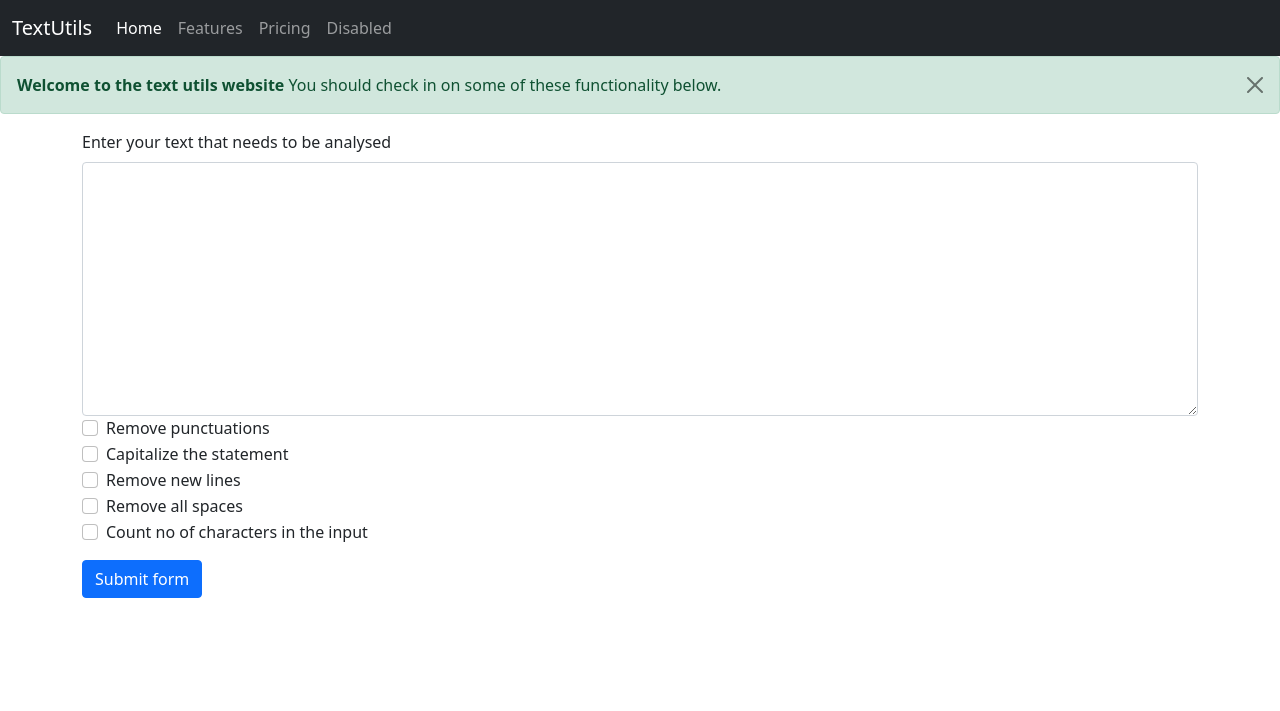
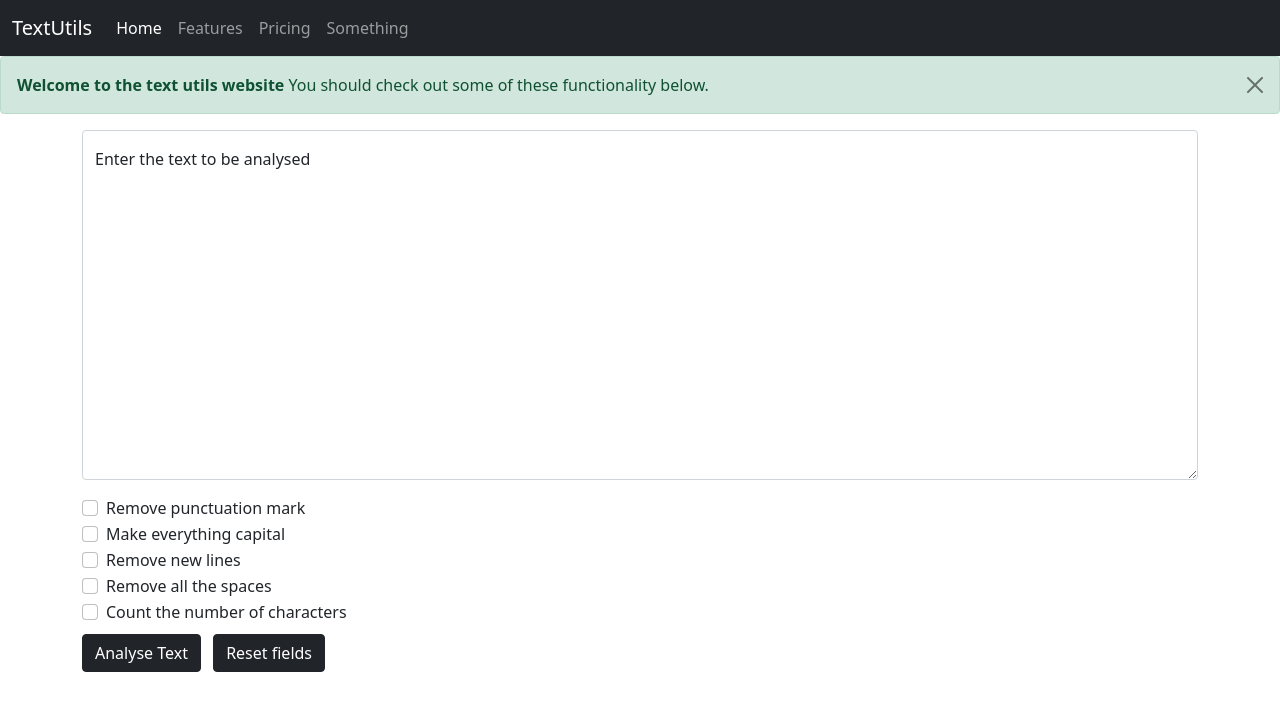
Before and after one commit to durwankurnaik/DjangoLearnings, a Django app: page / in a window 1280 px wide. Shown: the top 711 px of the page. Run offline with Django 3.2, Linux system fonts and the light colour scheme.

Commit message:
Some beautifying content using Bootstrap

```diff
--- a/firstsite/firstsite/views.py
+++ b/firstsite/firstsite/views.py
@@ -1,43 +1,6 @@
 # Made by Durwankur
 from django.http import HttpResponse
 from django.shortcuts import render
-
-
-# Some time-pass content
-# def index(request):
-#     return HttpResponse('''
-# <ul>
-#     <li><h1>Spring</h1></li>
-#     <h3>
-#         <ul>
-#             <li>
-#                 <a href="https://www.youtube.com/playlist?list=PL0zysOflRCekeiERASkpi-crREVensZGS">
-#                 Spring Framework Tutorial
-#                 </a>
-#             </li>
-#             <li>
-#                 <a href="https://www.youtube.com/playlist?list=PL0zysOflRCelAb51IrexpUSeB0dpr9p6g">
-#                 Spring MVC Tutorials
-#                 </a>
-#             </li>
-#             <li>
-#                 <a href="https://www.youtube.com/playlist?list=PL0zysOflRCelmjxj-g4jLr3WKraSU_e8q">
-#                     Spring Boot Tutorial
-#                 </a>
-#             </li>
-#         </ul>
-#         <li><h1>Django</h1></li>
-#         <ul>
-#             <li>
-#                 <a href="https://www.youtube.com/playlist?list=PLu0W_9lII9ah7DDtYtflgwMwpT3xmjXY9">
-#                     Django Framework Tutorial
-#                 </a>
-#             </li>
-#         </ul>
-#     </h3>
-# </ul>
-# ''')
-# By the use of above method "HttpResponse()", the django decodes html given within the python file
 
 # Text utils website
 def index(request):
@@ -45,44 +8,45 @@ def index(request):
 
 
 def analyse(request):
-    djtext = str(request.GET.get('text', 'default'))
-    removepunc = request.GET.get('removepunc', 'off')
-    capsall = request.GET.get('capsall', 'off')
-    newlineremove = request.GET.get('newlineremove', 'off')
-    spaceremove = request.GET.get('spaceremove', 'off')
-    charcount = request.GET.get('charcount', 'off')
+    input_data = str(request.GET.get('inpText', 'default')) # Converting the input type to str so that all the built in string methods can be used by it
+
+    # The values from the checkboxes stored in the below variables
+    want_punc_removed = request.GET.get('puncRemover', 'off')
+    want_allcaps = request.GET.get('allCaps', 'off')
+    want_newline_removed = request.GET.get('newlRemover', 'off')
+    want_space_removed = request.GET.get('spaceRemover', 'off')
+    charcount = request.GET.get('charCounter', 'off')
 
     punctuations = '''!()-[]{};:'"\,<>./?@#$%^&*_~'''
-    punc_remove = ""
-    nl_remove = ""
-    space_remove = ""
-
     params = {}
 
-    if removepunc == 'on':
-        for char in djtext:
+    if want_punc_removed == 'on':
+        punc_remove = ""
+        for char in input_data:
             if char not in punctuations:
                 punc_remove += char
         params['puncremoved'] = punc_remove
 
-    if newlineremove == 'on':
-        for char in djtext:
+    if want_newline_removed == 'on':
+        nl_remove = ""
+        for char in input_data:
             if char != '\n':
                 nl_remove += char
         params['nlremoved'] = nl_remove
 
-    if spaceremove == 'on':
-        for char in djtext:
+    if want_space_removed == 'on':
+        space_remove = ""
+        for char in input_data:
             if char != ' ':
                 space_remove += char
         params['spaceremoved'] = space_remove
 
-    if capsall == 'on':
-        caps_all = djtext.upper()
+    if want_allcaps == 'on':
+        caps_all = input_data.upper()
         params['capsall'] = caps_all
 
     if charcount == 'on':
-        char_count = len(djtext)
+        char_count = len(input_data)
         params['charcount'] = char_count
 
     return render(request, 'analyse.html', params)
--- a/firstsite/templates/index.html
+++ b/firstsite/templates/index.html
@@ -1,20 +1,25 @@
 <!doctype html>
 <html lang="en">
+
 <head>
     <!-- Required meta tags -->
     <meta charset="utf-8">
     <meta name="viewport" content="width=device-width, initial-scale=1">
 
     <!-- Bootstrap CSS -->
-    <link href="https://cdn.jsdelivr.net/npm/bootstrap@5.1.3/dist/css/bootstrap.min.css" rel="stylesheet" integrity="sha384-1BmE4kWBq78iYhFldvKuhfTAU6auU8tT94WrHftjDbrCEXSU1oBoqyl2QvZ6jIW3" crossorigin="anonymous">
+    <link href="https://cdn.jsdelivr.net/npm/bootstrap@5.1.3/dist/css/bootstrap.min.css" rel="stylesheet"
+        integrity="sha384-1BmE4kWBq78iYhFldvKuhfTAU6auU8tT94WrHftjDbrCEXSU1oBoqyl2QvZ6jIW3" crossorigin="anonymous">
 
     <title>Hello, world!</title>
 </head>
+
 <body>
     <!-- Optional JavaScript; choose one of the two! -->
 
     <!-- Option 1: Bootstrap Bundle with Popper -->
-<script src="https://cdn.jsdelivr.net/npm/bootstrap@5.1.3/dist/js/bootstrap.bundle.min.js" integrity="sha384-ka7Sk0Gln4gmtz2MlQnikT1wXgYsOg+OMhuP+IlRH9sENBO0LRn5q+8nbTov4+1p" crossorigin="anonymous"></script>
+    <script src="https://cdn.jsdelivr.net/npm/bootstrap@5.1.3/dist/js/bootstrap.bundle.min.js"
+        integrity="sha384-ka7Sk0Gln4gmtz2MlQnikT1wXgYsOg+OMhuP+IlRH9sENBO0LRn5q+8nbTov4+1p"
+        crossorigin="anonymous"></script>
 
     <!-- Option 2: Separate Popper and Bootstrap JS -->
     <!--
@@ -26,7 +31,8 @@
     <nav class="navbar navbar-expand-lg navbar-dark bg-dark">
         <div class="container-fluid">
             <a class="navbar-brand" href="#">TextUtils</a>
-        <button class="navbar-toggler" type="button" data-bs-toggle="collapse" data-bs-target="#navbarNav" aria-controls="navbarNav" aria-expanded="false" aria-label="Toggle navigation">
+            <button class="navbar-toggler" type="button" data-bs-toggle="collapse" data-bs-target="#navbarNav"
+                aria-controls="navbarNav" aria-expanded="false" aria-label="Toggle navigation">
                 <span class="navbar-toggler-icon"></span>
             </button>
             <div class="collapse navbar-collapse" id="navbarNav">
@@ -41,65 +47,72 @@
                         <a class="nav-link" href="#">Pricing</a>
                     </li>
                     <li class="nav-item">
-                    <a class="nav-link" href="#">Disabled</a>
+                        <a class="nav-link" href="#">Something</a>
                     </li>
                 </ul>
             </div>
         </div>
     </nav>
 
-<!--  Success alert-->
+    <!--  Success alert: The top green alert which is shown every time the site loads-->
     <div class="alert alert-success alert-dismissible fade show" role="alert">
-  <strong>Welcome to the text utils website</strong> You should check in on some of these functionality below.
+        <strong>Welcome to the text utils website</strong> You should check out some of these functionality below.
         <button type="button" class="btn-close" data-bs-dismiss="alert" aria-label="Close"></button>
     </div>
 
+    <div class="container mt-3">
+        <form action="/analyse" method="get">
             <!--  Textarea-->
-<div class="mb-3 container">
-  <label for="exampleFormControlTextarea1" class="form-label">Enter your text that needs to be analysed</label>
-  <textarea class="form-control" id="exampleFormControlTextarea1" rows="10"></textarea>
+            <div class="form-floating">
+                <textarea class="form-control" placeholder="Leave a comment here" name="inpText" id="floatingTextarea2"
+                    style="height: 350px"></textarea>
+                <label for="floatingTextarea2">Enter the text to be analysed</label>
+            </div>
 
-  <div class="form-check">
-  <input class="form-check-input" type="checkbox" value="" id="flexCheckDefault">
+            <!-- Check Boxes for the functionalities -->
+
+            <div class="form-check mt-3">
+                <input class="form-check-input" type="checkbox" name="puncRemover" id="flexCheckDefault">
                 <label class="form-check-label" for="flexCheckDefault">
-    Remove punctuations
+                    Remove punctuation mark
                 </label>
             </div>
 
             <div class="form-check">
-  <input class="form-check-input" type="checkbox" value="" id="flexCheckDefault">
+                <input class="form-check-input" type="checkbox" name="allCaps" id="flexCheckDefault">
                 <label class="form-check-label" for="flexCheckDefault">
-    Capitalize the statement
+                    Make everything capital
                 </label>
             </div>
 
             <div class="form-check">
-  <input class="form-check-input" type="checkbox" value="" id="flexCheckDefault">
+                <input class="form-check-input" type="checkbox" name="newlRemover" id="flexCheckDefault">
                 <label class="form-check-label" for="flexCheckDefault">
                     Remove new lines
                 </label>
             </div>
 
             <div class="form-check">
-  <input class="form-check-input" type="checkbox" value="" id="flexCheckDefault">
+                <input class="form-check-input" type="checkbox" name="spaceRemover" id="flexCheckDefault">
                 <label class="form-check-label" for="flexCheckDefault">
-    Remove all spaces
+                    Remove all the spaces
                 </label>
             </div>
 
             <div class="form-check">
-  <input class="form-check-input" type="checkbox" value="" id="flexCheckDefault">
+                <input class="form-check-input" type="checkbox" name="charCounter" id="flexCheckDefault">
                 <label class="form-check-label" for="flexCheckDefault">
-    Count no of characters in the input
+                    Count the number of characters
                 </label>
             </div>
 
-</div>
-
             <!--Submit button-->
-<div class="col-12 container">
-    <button class="btn btn-primary" type="submit">Submit form</button>
+            <button type="submit" class="btn btn-dark mt-2">Analyse Text</button>
+            <!-- Clear form-->
+            <button type="reset" class="btn btn-dark mt-2 ms-2">Reset fields</button>
+        </form>
     </div>
 
 </body>
+
 </html>
--- a/firstsite/templates/index2.html
+++ b/firstsite/templates/index2.html
@@ -3,11 +3,6 @@
 <head>
     <meta charset="UTF-8">
     <title>Home | Text Utils</title>
-    <script>
-        h1 {
-            align-text: center;
-        }
-    </script>
 </head>
 <body>
     <h1>Welcome to the text analyzer website</h1>
```
Also changed, not shown: firstsite/templates/analyse.html (+5 -5 lines). Lines whose indentation alone changed are shown as unchanged.
